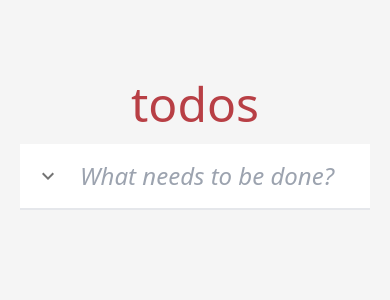
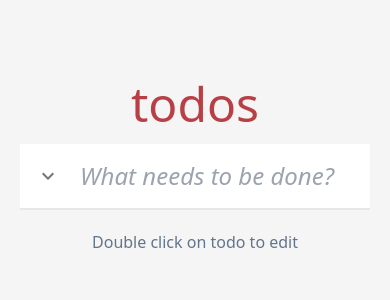
Before and after one commit to EnkiGroup/DesafioReactFrontendJunior2024, a React (Create React App) app: page / in a window 390 px wide. Shown: the top 300 px of the page. Built offline with nearby package versions, Linux system fonts and the light colour scheme.

Commit message:
feat: creating button to add todo on mobile

```diff
--- a/src/app.tsx
+++ b/src/app.tsx
@@ -1,6 +1,11 @@
 import { useDispatch, useSelector } from 'react-redux';
 import { AppDispatch, RootState } from './redux/store';
-import { MdKeyboardArrowDown, MdOutlineCheck, MdClose } from 'react-icons/md';
+import {
+  MdKeyboardArrowDown,
+  MdOutlineCheck,
+  MdClose,
+  MdKeyboardArrowRight,
+} from 'react-icons/md';
 import { KeyboardEvent, useState } from 'react';
 import {
   addTodo,
@@ -29,14 +34,18 @@ export default function App() {
   );
   const dispatch = useDispatch<AppDispatch>();
 
+  const handleSubmitTodo = () => {
+    if (newTodo.trim() === '' || newTodo === '') {
+      setNewTodo('');
+      return;
+    }
+    dispatch(addTodo(newTodo));
+    setNewTodo('');
+  };
+
   const handleKeyDown = (event: KeyboardEvent<HTMLInputElement>) => {
     if (event.key === 'Enter') {
-      if (newTodo.trim() === '' || newTodo === '') {
-        setNewTodo('');
-        return;
-      }
-      dispatch(addTodo(newTodo));
-      setNewTodo('');
+      handleSubmitTodo();
     }
   };
 
@@ -82,6 +91,11 @@ export default function App() {
             className='italic text-2xl font-thin w-full text-[#747474] p-1 outline-none'
             onKeyDown={handleKeyDown}
           />
+          {isMobile && (
+            <button onClick={handleSubmitTodo}>
+              <MdKeyboardArrowRight className='text-2xl text-[#747474] w-8' />
+            </button>
+          )}
         </div>
         {todosList.length > 0 && (
           <>
@@ -187,6 +201,11 @@ export default function App() {
             </div>
           </>
         )}
+        <div className='mt-5'>
+          <p className='text-slate-500 text-center'>
+            Double click on todo to edit
+          </p>
+        </div>
       </section>
     </main>
   );
```
